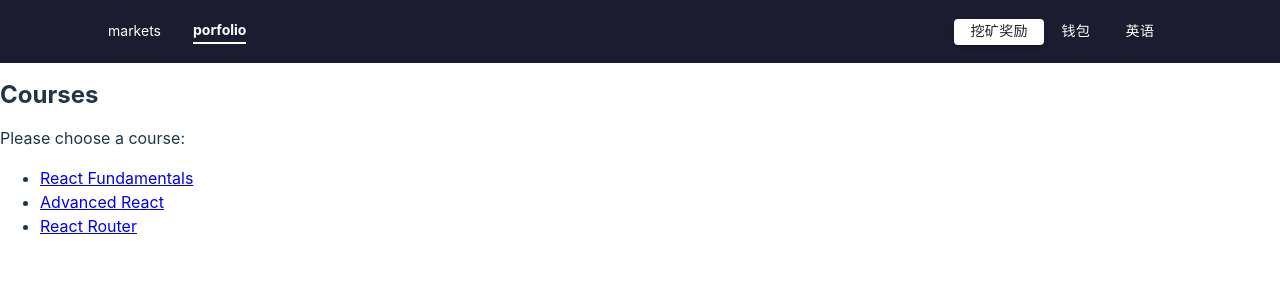
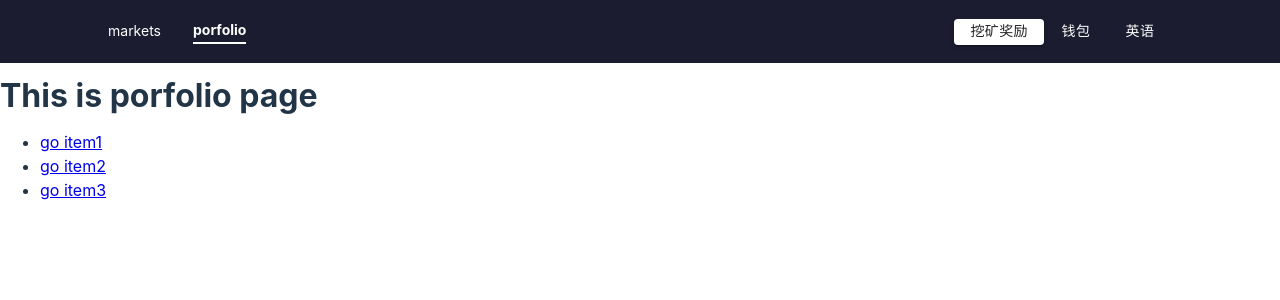
Before and after one commit to realcryptowhales/aggregate-lending-interface, a React (Vite) app: page /porfolio in a window 1280 px wide. Shown: the top 300 px of the page. Built offline with nearby package versions, Linux system fonts and the light colour scheme.

Commit message:
refector: router

```diff
--- a/src/components/Header/index.tsx
+++ b/src/components/Header/index.tsx
@@ -25,7 +25,7 @@ const Header: React.FC = () => {
               className={clsx(
                 styles.tab,
                 {
-                  [styles.active]: pathname === path
+                  [styles.active]: pathname.includes(path)
                 },
                 'decoration-none'
               )}
--- a/src/components/TestButton/index.module.less
+++ /dev/null
@@ -1,3 +0,0 @@
-.button {
-  color: antiquewhite;
-}
--- a/src/components/TestButton/index.tsx
+++ /dev/null
@@ -1,13 +0,0 @@
-import * as React from 'react';
-import clsx from 'classnames';
-import styles from './index.module.less';
-
-const TestButton = () => {
-  return (
-    <div className={clsx(styles.button, 'mt4')}>
-      <button>test</button>
-    </div>
-  );
-};
-
-export default TestButton;
--- a/src/containers/Courses/index.tsx
+++ /dev/null
@@ -1,13 +0,0 @@
-import * as React from 'react';
-import { Outlet } from 'react-router-dom';
-
-function Courses() {
-  return (
-    <div>
-      <h2>Courses</h2>
-      <Outlet />
-    </div>
-  );
-}
-
-export default Courses;
--- a/src/containers/CoursesIndex/index.tsx
+++ /dev/null
@@ -1,24 +0,0 @@
-import * as React from 'react';
-import { Link } from 'react-router-dom';
-
-export default function CoursesIndex() {
-  return (
-    <div>
-      <p>Please choose a course:</p>
-
-      <nav>
-        <ul>
-          <li>
-            <Link to="react-fundamentals">React Fundamentals</Link>
-          </li>
-          <li>
-            <Link to="advanced-react">Advanced React</Link>
-          </li>
-          <li>
-            <Link to="react-router">React Router</Link>
-          </li>
-        </ul>
-      </nav>
-    </div>
-  );
-}
--- /dev/null
+++ b/src/containers/Market/MarketItem/index.tsx
@@ -0,0 +1,22 @@
+import * as React from 'react';
+import { Link, useParams } from 'react-router-dom';
+
+function capitalizeString(s: string): string {
+  return s.charAt(0).toUpperCase() + s.slice(1);
+}
+
+function MarketItem() {
+  const { id } = useParams<'id'>();
+
+  return (
+    <div className="w-full">
+      <h1>This is item page for market</h1>
+      <h2>
+        Welcome to the {id!.split('-').map(capitalizeString).join(' ')} course!
+      </h2>
+      <Link to="/markets">back to markets</Link>
+    </div>
+  );
+}
+
+export default MarketItem;
--- /dev/null
+++ b/src/containers/Market/index.tsx
@@ -0,0 +1,25 @@
+import * as React from 'react';
+import { useState } from 'react';
+import Header from '@/components/Header';
+import { Link } from 'react-router-dom';
+
+function Market() {
+  return (
+    <div className="w-full">
+      <h1>This is market page</h1>
+      <ul>
+        <li>
+          <Link to="item1">go item1</Link>
+        </li>
+        <li>
+          <Link to="item2">go item2</Link>
+        </li>
+        <li>
+          <Link to="item3">go item3</Link>
+        </li>
+      </ul>
+    </div>
+  );
+}
+
+export default Market;
--- a/src/containers/Course/index.tsx
+++ b/src/containers/Porfolio/PorfolioItem/index.tsx
@@ -4,18 +4,19 @@ import { Link, useParams } from 'react-router-dom';
 function capitalizeString(s: string): string {
   return s.charAt(0).toUpperCase() + s.slice(1);
 }
-export default function Course() {
+
+function PorfolioItem() {
   const { id } = useParams<'id'>();
 
   return (
-    <div>
+    <div className="w-full">
+      <h1>This is item page for porfolio</h1>
       <h2>
         Welcome to the {id!.split('-').map(capitalizeString).join(' ')} course!
       </h2>
-
-      <p>This is a great course. You are gonna love it!</p>
-
-      <Link to="/courses">See all courses</Link>
+      <Link to="/porfolio">back to porfolio</Link>
     </div>
   );
 }
+
+export default PorfolioItem;
--- /dev/null
+++ b/src/containers/Porfolio/index.tsx
@@ -0,0 +1,23 @@
+import * as React from 'react';
+import { Link } from 'react-router-dom';
+
+function Porfolio() {
+  return (
+    <div className="w-full">
+      <h1>This is porfolio page</h1>
+      <ul>
+        <li>
+          <Link to="item1">go item1</Link>
+        </li>
+        <li>
+          <Link to="item2">go item2</Link>
+        </li>
+        <li>
+          <Link to="item3">go item3</Link>
+        </li>
+      </ul>
+    </div>
+  );
+}
+
+export default Porfolio;
--- a/src/routes.tsx
+++ b/src/routes.tsx
@@ -1,9 +1,10 @@
 import * as React from 'react';
 import Home from '@containers/Home';
-import Courses from '@/containers/Courses';
-import Course from '@/containers/Course';
 import Layout from '@containers/Layout';
-import CoursesIndex from '@containers/CoursesIndex';
+import Martket from '@containers/Market';
+import MarketItem from '@containers/Market/MarketItem';
+import Porfolio from './containers/Porfolio';
+import PorfolioItem from './containers/Porfolio/PorfolioItem';
 import NoMatch from '@containers/NoMatch';
 import type { RouteObject } from 'react-router-dom';
 import { createBrowserRouter } from 'react-router-dom';
@@ -16,18 +17,16 @@ const routes: RouteObject[] = [
       { index: true, element: <Home /> },
       {
         path: '/markets',
-        element: <Courses />,
         children: [
-          { index: true, element: <CoursesIndex /> },
-          { path: '/markets/:id', element: <Course /> }
+          { index: true, element: <Martket /> },
+          { path: '/markets/:id', element: <MarketItem /> }
         ]
       },
       {
         path: '/porfolio',
-        element: <Courses />,
         children: [
-          { index: true, element: <CoursesIndex /> },
-          { path: '/porfolio/:id', element: <Course /> }
+          { index: true, element: <Porfolio /> },
+          { path: '/porfolio/:id', element: <PorfolioItem /> }
         ]
       },
       { path: '*', element: <NoMatch /> }
```
